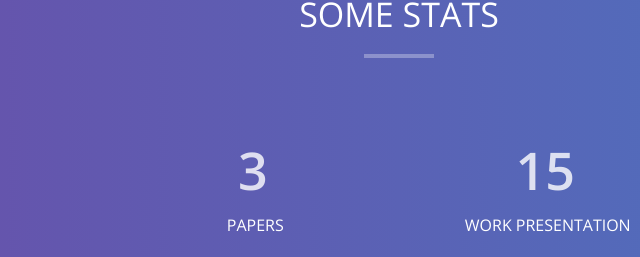
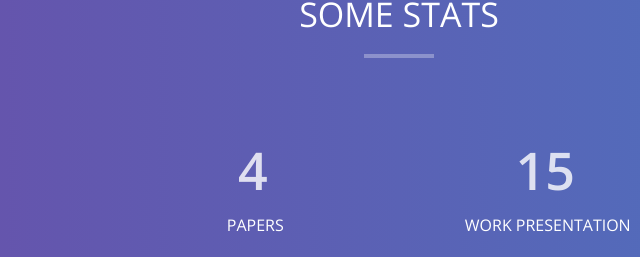
Before and after one commit to yurialb/yurialb.github.io, a plain HTML site: page index.html in a window 1280 px wide. Shown: the part 2895-3152 px from the top of the page, 241-881 px from the left. Drawn offline with nearby package versions, Linux system fonts and the light colour scheme.

Commit message:
Update index.html

```diff
--- a/index.html
+++ b/index.html
@@ -232,7 +232,7 @@
         </div>
       </div>
       <div class="col-md-3 col-sm-3 wow fadeInDown" data-wow-delay="200ms">
-        <div class="achievement-box"> <span class="count">3</span>
+        <div class="achievement-box"> <span class="count">4</span>
           <h4>Papers</h4>
         </div>
       </div>
```
